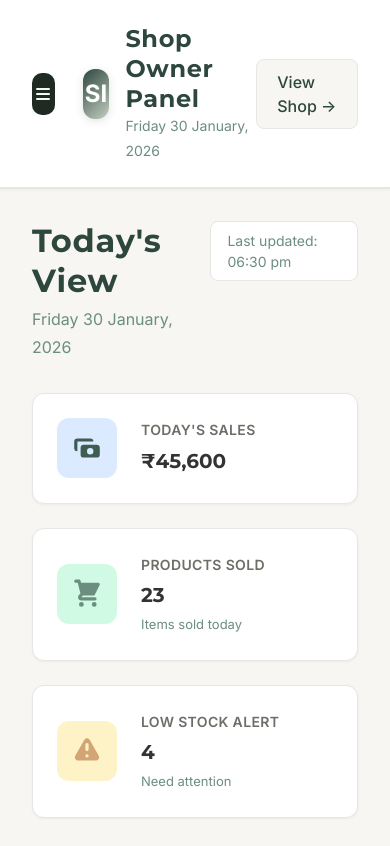
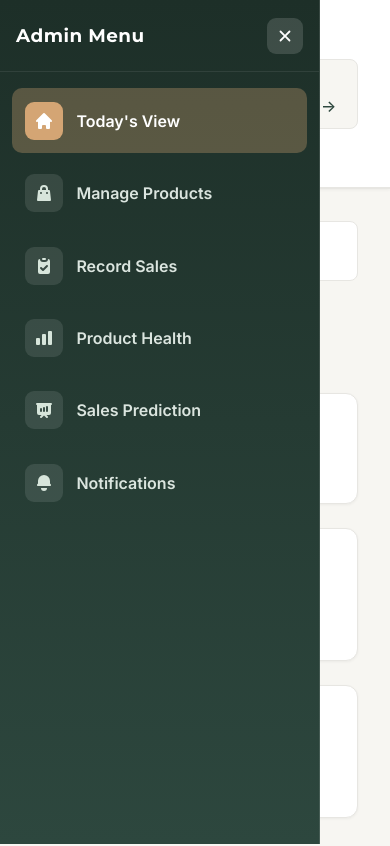
Before and after one commit to AadhiPranesh/sekar-industries, a React (Vite) app in the folder frontend/: page /admin in a window 390 px wide. Shown: the top 846 px of the page. Built offline with nearby package versions, Linux system fonts and the light colour scheme.

Commit message:
panel_static

```diff
--- a/frontend/src/components/admin/AdminLayout.jsx
+++ b/frontend/src/components/admin/AdminLayout.jsx
@@ -2,12 +2,11 @@
  * Admin Layout Component
  * Persistent navigation and layout for shop owner's admin panel
  */
-import { useEffect, useState } from 'react';
-import { NavLink, Outlet, useLocation } from 'react-router-dom';
+import { useState } from 'react';
+import { NavLink, Outlet } from 'react-router-dom';
 
 const AdminLayout = () => {
-    const [isMenuOpen, setIsMenuOpen] = useState(false);
-    const location = useLocation();
+    const [isMenuOpen, setIsMenuOpen] = useState(true);
 
     const currentDate = new Date().toLocaleDateString('en-IN', {
         weekday: 'long',
@@ -15,10 +14,6 @@ const AdminLayout = () => {
         month: 'long',
         day: 'numeric'
     });
-
-    useEffect(() => {
-        setIsMenuOpen(false);
-    }, [location.pathname]);
 
     const navItems = [
         {
@@ -81,7 +76,7 @@ const AdminLayout = () => {
     ];
 
     return (
-        <div className="admin-container">
+        <div className={`admin-container ${isMenuOpen ? 'sidebar-open' : ''}`}>
             {/* Admin Header */}
             <header className="admin-header">
                 <div className="admin-header-content">
@@ -89,7 +84,7 @@ const AdminLayout = () => {
                         <button
                             type="button"
                             className="admin-hamburger-btn"
-                            onClick={() => setIsMenuOpen(true)}
+                            onClick={() => setIsMenuOpen((prev) => !prev)}
                             aria-label="Open admin menu"
                         >
                             <svg width="20" height="20" viewBox="0 0 20 20" fill="currentColor">
@@ -107,9 +102,6 @@ const AdminLayout = () => {
                     </a>
                 </div>
             </header>
-
-            {/* Side Menu Overlay */}
-            {isMenuOpen && <div className="admin-sidebar-overlay" onClick={() => setIsMenuOpen(false)} aria-hidden="true" />}
 
             {/* Hamburger Navigation Drawer */}
             <aside className={`admin-sidebar ${isMenuOpen ? 'open' : ''}`}>
--- a/frontend/src/styles/admin.css
+++ b/frontend/src/styles/admin.css
@@ -34,6 +34,7 @@
     --admin-warning: #D4A574;
     --admin-danger: #C17767;
     --admin-info: #8B9D9A;
+    --admin-sidebar-width: 320px;
 }
 
 /* ============================================
@@ -72,8 +73,8 @@
     width: 42px;
     height: 42px;
     border-radius: 10px;
-    background: #1f2a22;
-    color: #f5f8f6;
+    background: var(--admin-primary-dark);
+    color: var(--admin-surface);
     display: inline-flex;
     align-items: center;
     justify-content: center;
@@ -82,7 +83,7 @@
 }
 
 .admin-hamburger-btn:hover {
-    background: #2d473e;
+    background: var(--admin-primary);
     transform: translateY(0);
 }
 
@@ -168,16 +169,37 @@
     position: fixed;
     top: 0;
     left: 0;
-    width: 320px;
+    width: var(--admin-sidebar-width);
     max-width: 86vw;
     height: 100vh;
-    background: linear-gradient(180deg, #242d3c 0%, #2b3343 100%);
-    border-right: 1px solid rgba(255, 255, 255, 0.08);
+    background: linear-gradient(180deg, var(--admin-primary-dark) 0%, var(--admin-primary) 100%);
+    border-right: 1px solid rgba(255, 255, 255, 0.12);
     z-index: 999;
     transform: translateX(-100%);
     transition: transform 0.28s ease;
     display: flex;
     flex-direction: column;
+}
+
+/* Keep page content visible when sidebar is pinned open */
+.admin-container.sidebar-open .admin-main {
+    padding-left: calc(2rem + var(--admin-sidebar-width));
+    transition: padding-left 0.28s ease;
+}
+
+.admin-container.sidebar-open .admin-header-content {
+    padding-left: calc(2rem + var(--admin-sidebar-width));
+    transition: padding-left 0.28s ease;
+}
+
+@media (max-width: 1024px) {
+    .admin-container.sidebar-open .admin-main {
+        padding-left: 2rem;
+    }
+
+    .admin-container.sidebar-open .admin-header-content {
+        padding-left: 2rem;
+    }
 }
 
 .admin-sidebar.open {
@@ -196,22 +218,22 @@
     margin: 0;
     font-size: 1.15rem;
     font-weight: 700;
-    color: #f7faf8;
+    color: var(--admin-surface);
 }
 
 .admin-sidebar-close {
     width: 36px;
     height: 36px;
     border-radius: 9px;
-    background: rgba(255, 255, 255, 0.08);
-    color: #f2f5f3;
+    background: rgba(255, 255, 255, 0.14);
+    color: var(--admin-surface);
     display: inline-flex;
     align-items: center;
     justify-content: center;
 }
 
 .admin-sidebar-close:hover {
-    background: rgba(255, 255, 255, 0.14);
+    background: rgba(255, 255, 255, 0.24);
     transform: translateY(0);
 }
 
@@ -227,7 +249,7 @@
     display: flex;
     align-items: center;
     gap: 0.85rem;
-    color: #c8d2dc;
+    color: #dbe5df;
     text-decoration: none;
     padding: 0.85rem 0.8rem;
     border-radius: 10px;
@@ -237,12 +259,12 @@
 }
 
 .admin-sidebar-link:hover {
-    background: rgba(123, 107, 227, 0.16);
-    color: #f4f7f9;
+    background: rgba(212, 165, 116, 0.22);
+    color: #ffffff;
 }
 
 .admin-sidebar-link.active {
-    background: rgba(123, 107, 227, 0.28);
+    background: rgba(212, 165, 116, 0.32);
     color: #ffffff;
 }
 
@@ -253,13 +275,13 @@
     display: inline-flex;
     align-items: center;
     justify-content: center;
-    background: rgba(255, 255, 255, 0.06);
-    color: #aabed7;
+    background: rgba(255, 255, 255, 0.10);
+    color: #d7e5db;
     flex-shrink: 0;
 }
 
 .admin-sidebar-link.active .admin-sidebar-icon {
-    background: #6f57c8;
+    background: var(--admin-accent);
     color: #fff;
 }
 
```
